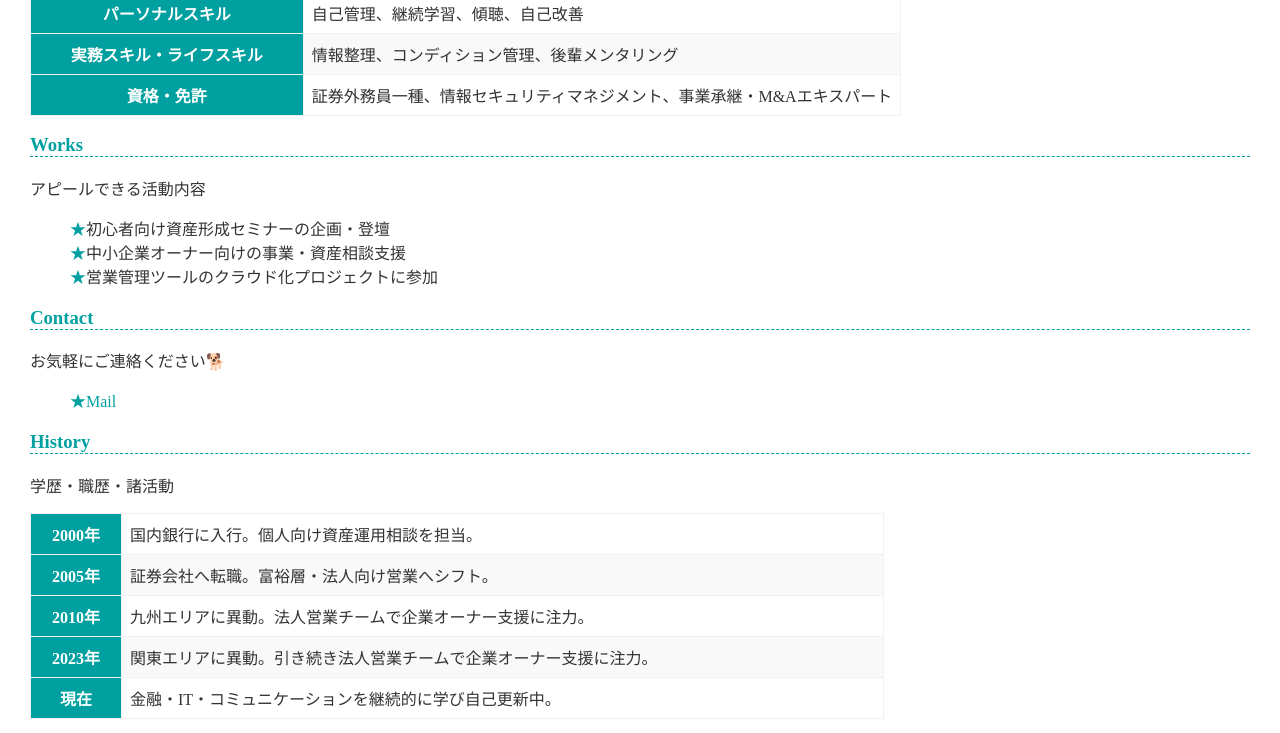
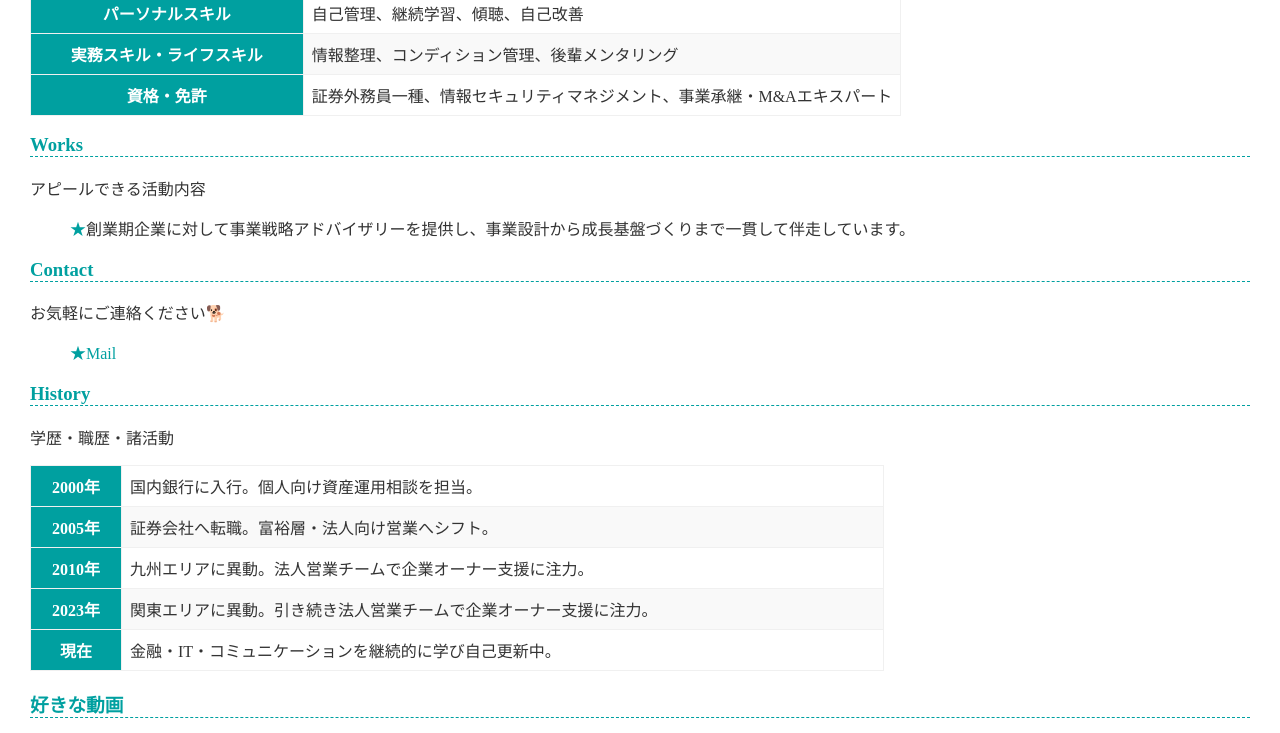
Before and after one commit to blueskymountain/blueskymountain.github.io, a plain HTML site: page index.html in a window 1280 px wide. Shown: the part 793-1526 px from the top of the page. Drawn offline with Linux system fonts and the light colour scheme.

Commit message:
情報更新

```diff
--- a/index.html
+++ b/index.html
@@ -59,15 +59,13 @@
   <h3>Works</h3>
   <p>アピールできる活動内容</p>
   <ul>
-    <li>初心者向け資産形成セミナーの企画・登壇</li>
-    <li>中小企業オーナー向けの事業・資産相談支援</li>
-    <li>営業管理ツールのクラウド化プロジェクトに参加</li>
+    <li>創業期企業に対して事業戦略アドバイザリーを提供し、事業設計から成長基盤づくりまで一貫して伴走しています。</li>
   </ul>
 
   <h3>Contact</h3>
   <p>お気軽にご連絡ください🐕</p>
   <ul>
-    <li><a href="mailto:finance.sales@example.com">Mail</a></li>
+    <li><a href="mailto:251zs03561@student.zen.ac.jp">Mail</a></li>
   </ul>
 
   <h3>History</h3>
```
